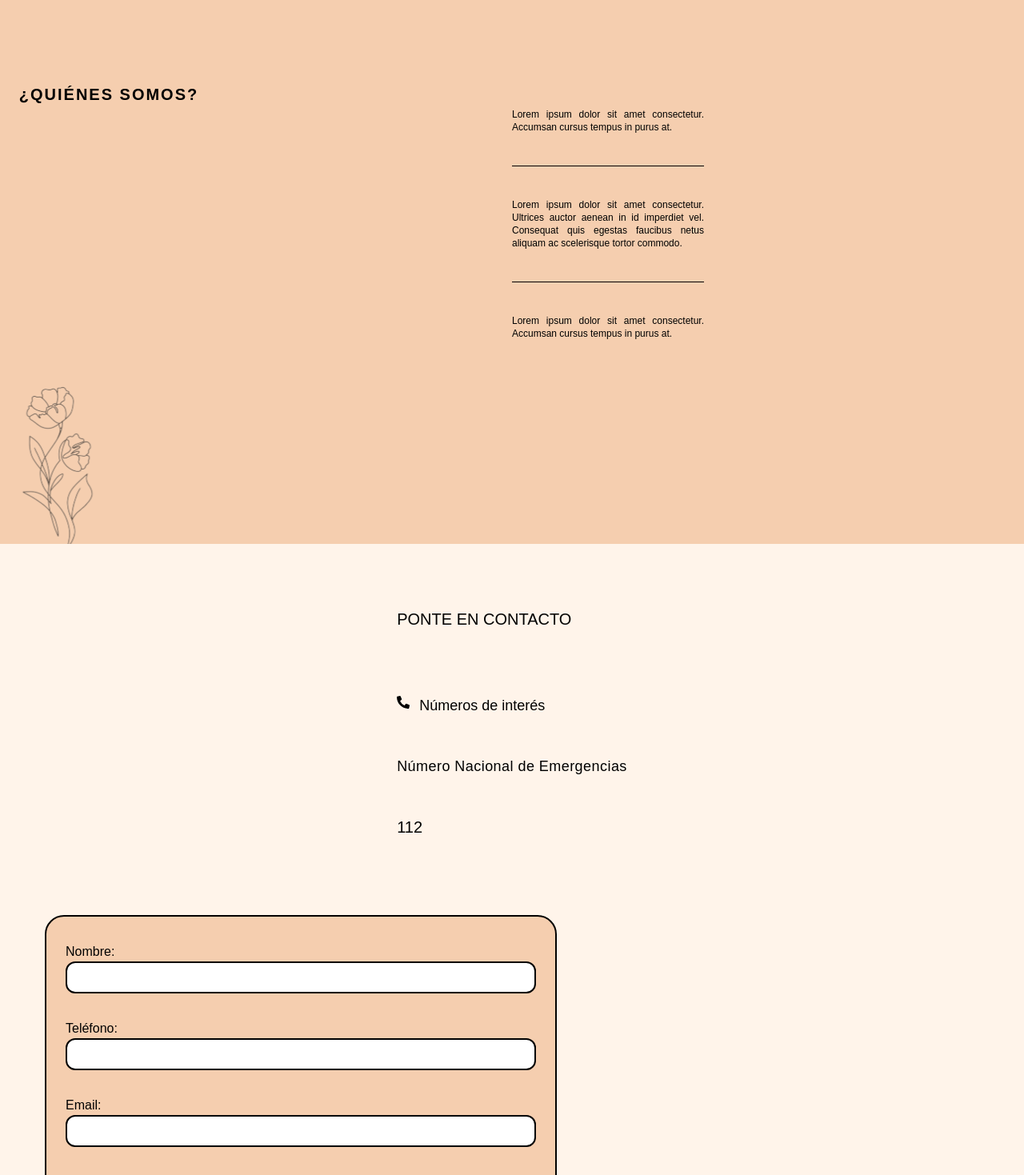
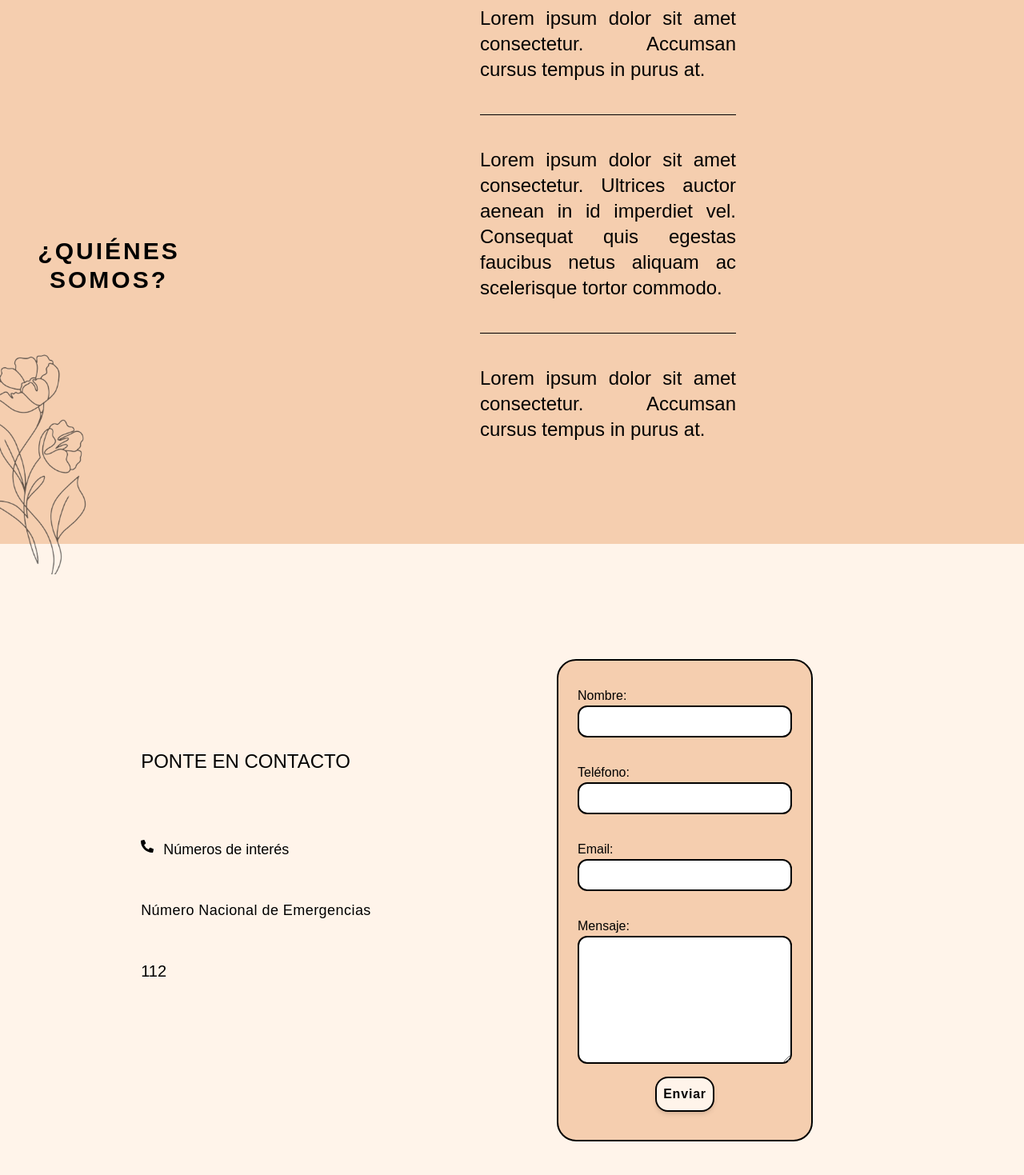
Before and after one commit to RaquelBayas/heyMama_project, a React (Vite) app in the folder frontend/: page / in a window 1280 px wide. Shown: the part 920-2389 px from the top of the page at 80% size. Built offline with nearby package versions, Linux system fonts and the light colour scheme; a web font is replaced by a local one.

Commit message:
merge conflict

```diff
--- a/frontend/src/components/About.tsx
+++ b/frontend/src/components/About.tsx
@@ -7,12 +7,12 @@ function About() {
         >
             <section className='flex gap-20 mx-auto pt-60 s:pt-28 s:m-0'>
                 <div className="flex flex-col mb-10">
-                    <h1 className='pt-32 text-5xl font-semibold tracking-widest text-center uppercase w-350 s:text-xl s:pt-24 s:w-60 md:w-80 md:text-4xl md:pt-48 lg:text-4xl lg:w-650'>¿Quiénes somos?</h1>
-                    <img src="./src/assets/flower.svg" alt="flower" className='mt-auto h-350 -ml-28 -mb-14 lg:mr-auto lg:ml-0 s:h-250' />
+                    <h1 className='pt-32 text-5xl font-semibold tracking-widest text-center uppercase w-350 s:text-3xl s:pt-72 s:w-60 md:w-80 md:text-4xl md:pt-48 lg:text-4xl lg:w-1/2 xl:w-1/2'>¿Quiénes somos?</h1>
+                    <img src="./src/assets/flower.svg" alt="flower" className='mt-auto h-350 -ml-28 -mb-14 s:-ml-12 lg:mr-auto lg:ml-0 s:h-350' />
                 </div>
             </section>
             <section className="flex flex-col mx-auto gap-7 center">
-                <article className='flex flex-col h-auto gap-4 my-auto text-xl font-light text-justify w-450 s:text-xs s:w-60 s:gap-0 s: md:text-sm md:w-72 md:gap-2 lg:w-550 lg:text-2xl lg:h-auto'>
+                <article className='flex flex-col h-auto gap-4 my-auto text-xl font-light text-justify w-450 s:text-md s:w-80 s:gap-0 s: md:text-sm md:w-72 md:gap-2 lg:w-650 lg:text-2xl lg:h-auto'>
                     <p>Lorem ipsum dolor sit amet consectetur. Accumsan cursus tempus in purus at.</p>
                     <hr className='bg-black py-[0.5px] border-none my-10' />
                     <p>Lorem ipsum dolor sit amet consectetur. Ultrices auctor aenean in id imperdiet vel. Consequat quis egestas faucibus netus aliquam ac scelerisque tortor commodo.</p>
--- a/frontend/src/components/Contact.tsx
+++ b/frontend/src/components/Contact.tsx
@@ -3,9 +3,9 @@ import { FaPhoneAlt } from "react-icons/fa";
 function Contact(){
     return(
         <section id='contact' className="w-full h-screen bg-background font-anybody lg:w-screen">
-            <div className="grid grid-cols-2 s:flex s:flex-col sm:grid sm:grid-cols-2">
+            <div className="grid grid-cols-2 sm:grid sm:grid-cols-2">
                 <div className="flex flex-col gap-12 mx-auto my-auto pt-36 s:pt-20">
-                    <h1 className="pb-8 text-4xl uppercase lg:text-5xl s:text-xl md:text-3xl">Ponte en contacto</h1>
+                    <h1 className="pb-8 text-4xl uppercase lg:text-5xl s:text-2xl md:text-3xl">Ponte en contacto</h1>
                     <div className="flex flex-row gap-3 align-center">
                         <FaPhoneAlt className='my-0.5'/>
                         <h2 className="text-2xl font-light s:text-lg">Números de interés</h2>
@@ -13,7 +13,7 @@ function Contact(){
                         <h3 className="text-xl tracking-wide s:text-lg">Número Nacional de Emergencias</h3>
                         <p className="text-4xl font-light s:text-xl md:text-4xl">112</p>
                 </div>
-                <form className="mx-6 mt-48 border-2 border-black border-solid bg-primary rounded-3xl s:mt-24 lg:h-5/6 lg:w-1/2 lg:ml-14 lg:mt-32">
+                <form className="mx-6 mt-48 border-2 border-black border-solid bg-primary rounded-3xl s:mt-36 lg:h-5/6 lg:w-1/2 lg:ml-14 lg:mt-32">
                     <div className="flex flex-col mx-6 mt-8 mb-4">
                         <label>Nombre:</label>
                         <input
--- a/frontend/src/components/Landpage.tsx
+++ b/frontend/src/components/Landpage.tsx
@@ -8,7 +8,7 @@ function Landpage() {
         <section id='landpage'>
           <div className='w-full h-screen max-w-full bg-bottom bg-no-repeat bg-contain bg-img-mom font-anybody lg:w-screen'>
           <div className='flex flex-col w-full h-screen leading-none bg-shade-bg lg:w-screen'>
-            <h1 className='flex flex-col gap-16 mx-10 mt-auto text-5xl tracking-wider uppercase s:text-2xl s:gap-8 md:text-4xl md:mt-250 lg:mx-24 lg:text-6xl'>
+            <h1 className='flex flex-col gap-16 mx-10 mt-auto text-5xl tracking-wider uppercase s:text-5xl s:pt-20 s:gap-8 md:text-4xl md:mt-250 lg:mx-24 lg:text-6xl'>
               <p>No estás sola,</p>
               <p>¡Únete a nuestra</p>
               <p>comunidad!</p>
```
